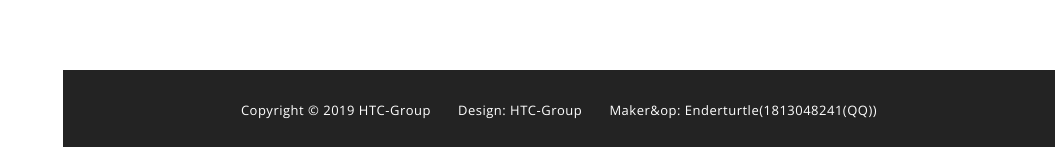
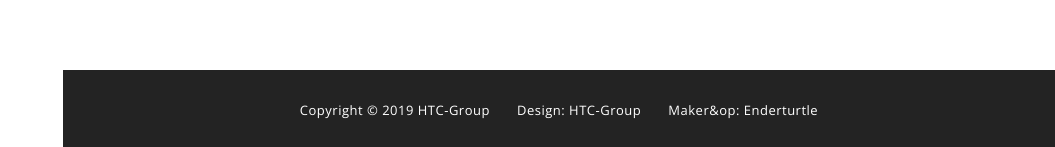
Before and after one commit to EnderturtleOrz/HTC-Group.github.io, a plain HTML site: page index.html in a window 1280 px wide. Shown: the part 5060-5207 px from the top of the page, without its empty margins (225-1280 px from the left). Drawn offline with nearby package versions, Linux system fonts and the light colour scheme.

Commit message:
Update index.html

```diff
--- a/index.html
+++ b/index.html
@@ -588,8 +588,8 @@
                     <div class="section-heading">
                         <h1>联系<br><em>HTC-Group</em></h1>
                         <p>我们真诚的欢迎您提出任何建议，不管是对我们的研究性学习的指导还是网站的指导。
-                        <br>联系我们除了以下的方式（不定期bug），还可以联系我们的群<em>545812323</em>
-                        <br>&nbsp;&nbsp;&nbsp;&nbsp;&nbsp;&nbsp;&nbsp;&nbsp;&nbsp;&nbsp;&nbsp;&nbsp;&nbsp;&nbsp;&nbsp;&nbsp;&nbsp;&nbsp;&nbsp;&nbsp;&nbsp;&nbsp;&nbsp;&nbsp;&nbsp;&nbsp;&nbsp;&nbsp;&nbsp;&nbsp;&nbsp;&nbsp;&nbsp;&nbsp;&nbsp;&nbsp;&nbsp;&nbsp;&nbsp;&nbsp;&nbsp;&nbsp;&nbsp;&nbsp;&nbsp;&nbsp;&nbsp;&nbsp;&nbsp;&nbsp;&nbsp;&nbsp;&nbsp;&nbsp;&nbsp;&nbsp;&nbsp;&nbsp;&nbsp;&nbsp;&nbsp;&nbsp;&nbsp;&nbsp;&nbsp;&nbsp;&nbsp;&nbsp;&nbsp;&nbsp;&nbsp;&nbsp;&nbsp;&nbsp;&nbsp;&nbsp;&nbsp;&nbsp;&nbsp;&nbsp;&nbsp;&nbsp;&nbsp;&nbsp;&nbsp;&nbsp;&nbsp;&nbsp;&nbsp;&nbsp;&nbsp;&nbsp;&nbsp;&nbsp;&nbsp;&nbsp;&nbsp;&nbsp;&nbsp;&nbsp;&nbsp;&nbsp;&nbsp;&nbsp;&nbsp;&nbsp;&nbsp;&nbsp;&nbsp;&nbsp;&nbsp;&nbsp;&nbsp;&nbsp;&nbsp;&nbsp;&nbsp;&nbsp;&nbsp;&nbsp;----网站负责人Enderturtle(HTC)</p>
+                        <br>联系我们除了以下的方式（不定期bug），还可以联系我（HTC）<em>enderturtle@foxmail.com</em>
+                        <br>&nbsp;&nbsp;&nbsp;&nbsp;&nbsp;&nbsp;&nbsp;&nbsp;&nbsp;&nbsp;&nbsp;&nbsp;&nbsp;&nbsp;&nbsp;&nbsp;&nbsp;&nbsp;&nbsp;&nbsp;&nbsp;&nbsp;&nbsp;&nbsp;&nbsp;&nbsp;&nbsp;&nbsp;&nbsp;&nbsp;&nbsp;&nbsp;&nbsp;&nbsp;&nbsp;&nbsp;&nbsp;&nbsp;&nbsp;&nbsp;&nbsp;&nbsp;&nbsp;&nbsp;&nbsp;&nbsp;&nbsp;&nbsp;&nbsp;&nbsp;&nbsp;&nbsp;&nbsp;&nbsp;&nbsp;&nbsp;&nbsp;&nbsp;&nbsp;&nbsp;&nbsp;&nbsp;&nbsp;&nbsp;&nbsp;&nbsp;&nbsp;&nbsp;&nbsp;&nbsp;&nbsp;&nbsp;&nbsp;&nbsp;&nbsp;&nbsp;&nbsp;&nbsp;&nbsp;&nbsp;&nbsp;&nbsp;&nbsp;&nbsp;&nbsp;&nbsp;&nbsp;&nbsp;&nbsp;&nbsp;&nbsp;&nbsp;&nbsp;&nbsp;&nbsp;&nbsp;&nbsp;&nbsp;&nbsp;&nbsp;&nbsp;&nbsp;&nbsp;&nbsp;&nbsp;&nbsp;&nbsp;&nbsp;&nbsp;&nbsp;&nbsp;&nbsp;&nbsp;&nbsp;&nbsp;&nbsp;&nbsp;&nbsp;&nbsp;&nbsp;&nbsp;&nbsp;&nbsp;&nbsp;&nbsp;&nbsp;&nbsp;&nbsp;&nbsp;&nbsp;&nbsp;&nbsp;&nbsp;&nbsp;&nbsp;&nbsp;----网站负责人Enderturtle(HTC)</p>
 
                     </div>
                     <div class="section-content">
@@ -626,7 +626,7 @@
                 </div>
             </section>
             <section class="footer">
-                <p>Copyright &copy; 2019 HTC-Group &nbsp; &nbsp; &nbsp; Design: HTC-Group &nbsp; &nbsp; &nbsp; Maker&op: Enderturtle(1813048241(QQ))</p>
+                <p>Copyright &copy; 2019 HTC-Group &nbsp; &nbsp; &nbsp; Design: HTC-Group &nbsp; &nbsp; &nbsp; Maker&op: Enderturtle</p>
             </section>
         </div>
 
```
